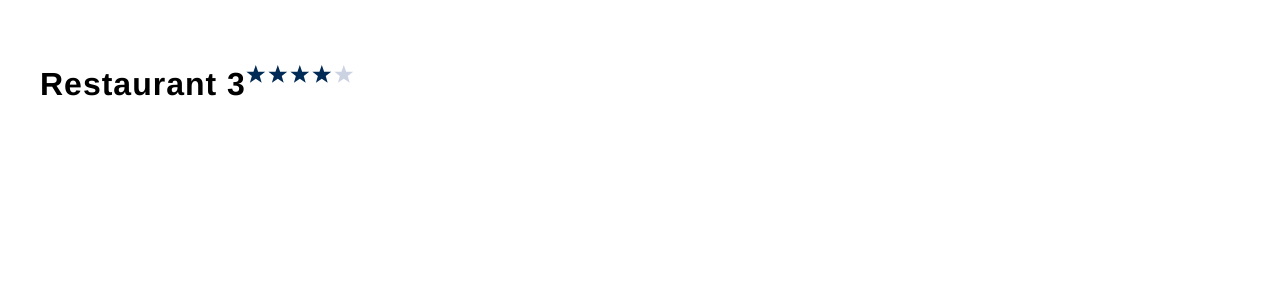
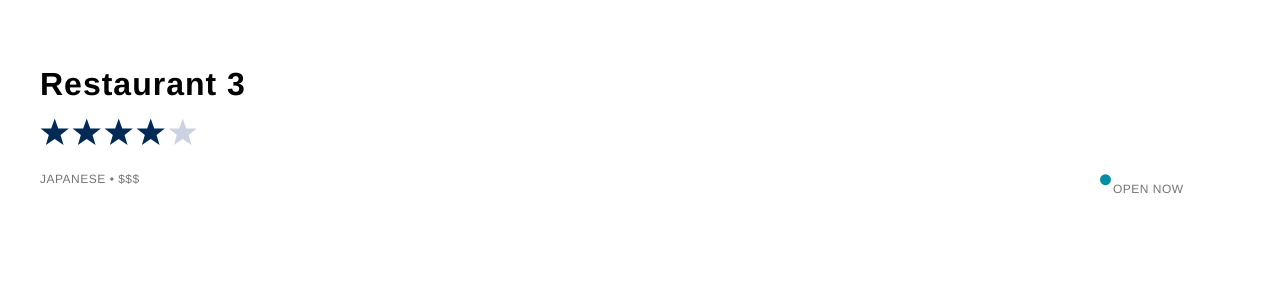
Before and after one commit to AyronFelipe/frontend-test, a React app: page /detail in a window 1280 px wide. Shown: the top 300 px of the page. Built offline with nearby package versions, Linux system fonts and the light colour scheme.

Commit message:
Página de detalhes do restaurante
Signed-off-by: Ayron Felipe <ayron41@gmail.com>

```diff
--- a/src/components/DetailRestaurant.js
+++ b/src/components/DetailRestaurant.js
@@ -1,17 +1,28 @@
 import React from 'react';
 import StarRatings from 'react-star-ratings';
+import "../styles/detail.css";
 
 function DetailRestaurant() {
 
     return(
-        <>
+        <div className="restaurant-detail">
             <h1 className="page-title">Restaurant 3</h1>
-            <StarRatings
-                rating={4}
-                starDimension={'20px'}
-                starSpacing={'1px'}
-                starRatedColor={'#002B56'} />
-        </>
+            <div className="restaurant-detail-stars">
+                <StarRatings
+                    rating={4}
+                    starDimension={'30px'}
+                    starSpacing={'1px'}
+                    starRatedColor={'#002B56'} />
+            </div>
+            <div className="restaurant-detail-meta">
+                <div className="category">
+                    <span>JAPANESE • $$$</span>
+                </div>
+                <div className="open">
+                    <p className="open-text"><span className="dot">•</span>open now</p>
+                </div>
+            </div>
+        </div>
     );
 }
 
--- /dev/null
+++ b/src/styles/detail.css
@@ -0,0 +1,23 @@
+.restaurant-detail {
+  width: 1920px;
+  display: -webkit-box;
+  display: -ms-flexbox;
+  display: flex;
+  -webkit-box-orient: vertical;
+  -webkit-box-direction: normal;
+      -ms-flex-direction: column;
+          flex-direction: column;
+}
+
+.restaurant-detail-meta {
+  margin-top: 20px;
+}
+
+.restaurant-detail-meta .category {
+  width: 90%;
+}
+
+.restaurant-detail-meta .open {
+  width: 10%;
+}
+/*# sourceMappingURL=detail.css.map */
--- /dev/null
+++ b/src/styles/detail.scss
@@ -0,0 +1,15 @@
+.restaurant-detail {
+    width: 1920px;
+    display: flex;
+    flex-direction: column;
+}
+
+.restaurant-detail-meta {
+    margin-top: 20px;
+    .category {
+        width: 90%;
+    }
+    .open {
+        width: 10%
+    }
+}
```
Also changed, not shown: 1 other file (tests, documents, lock files or other folders).
